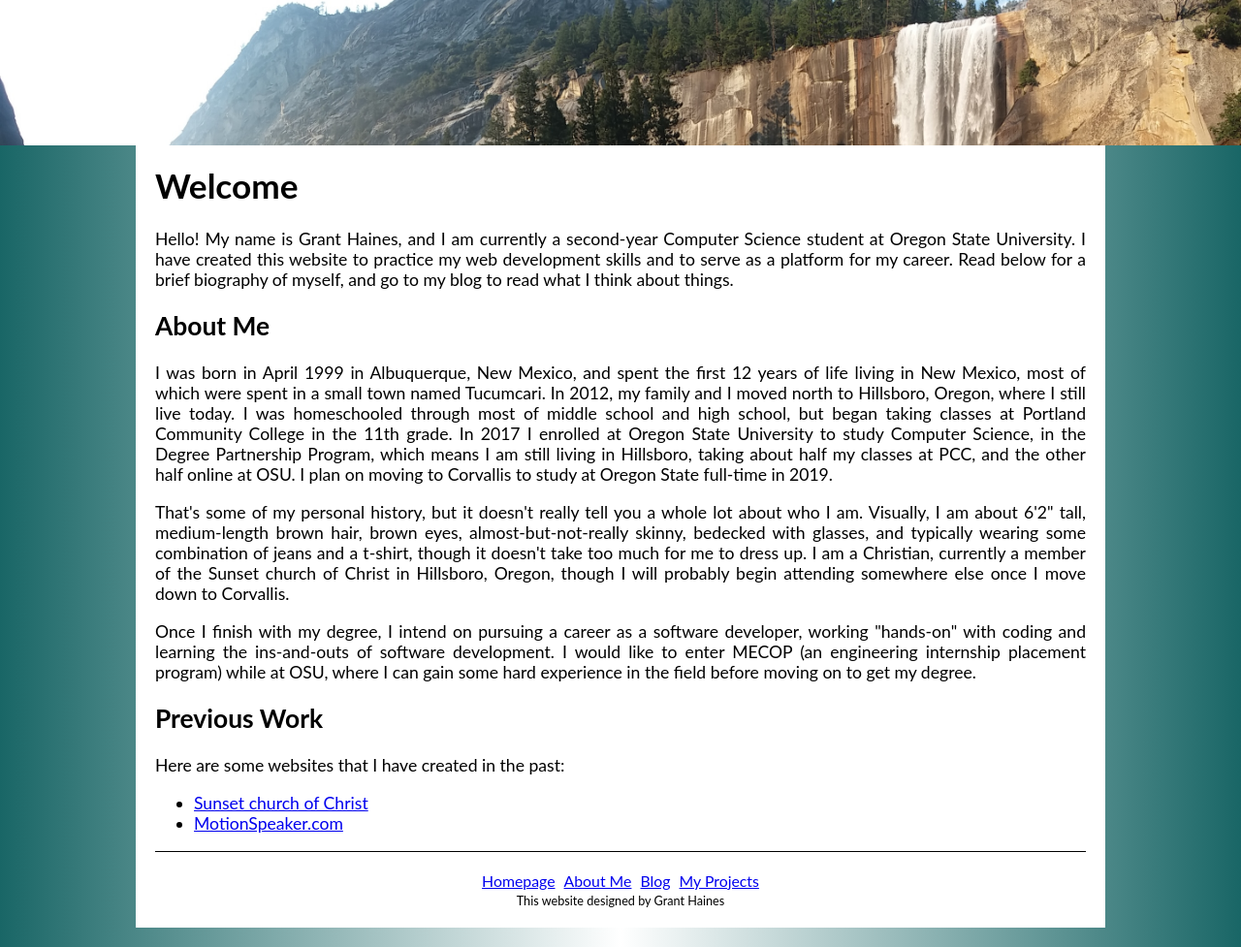
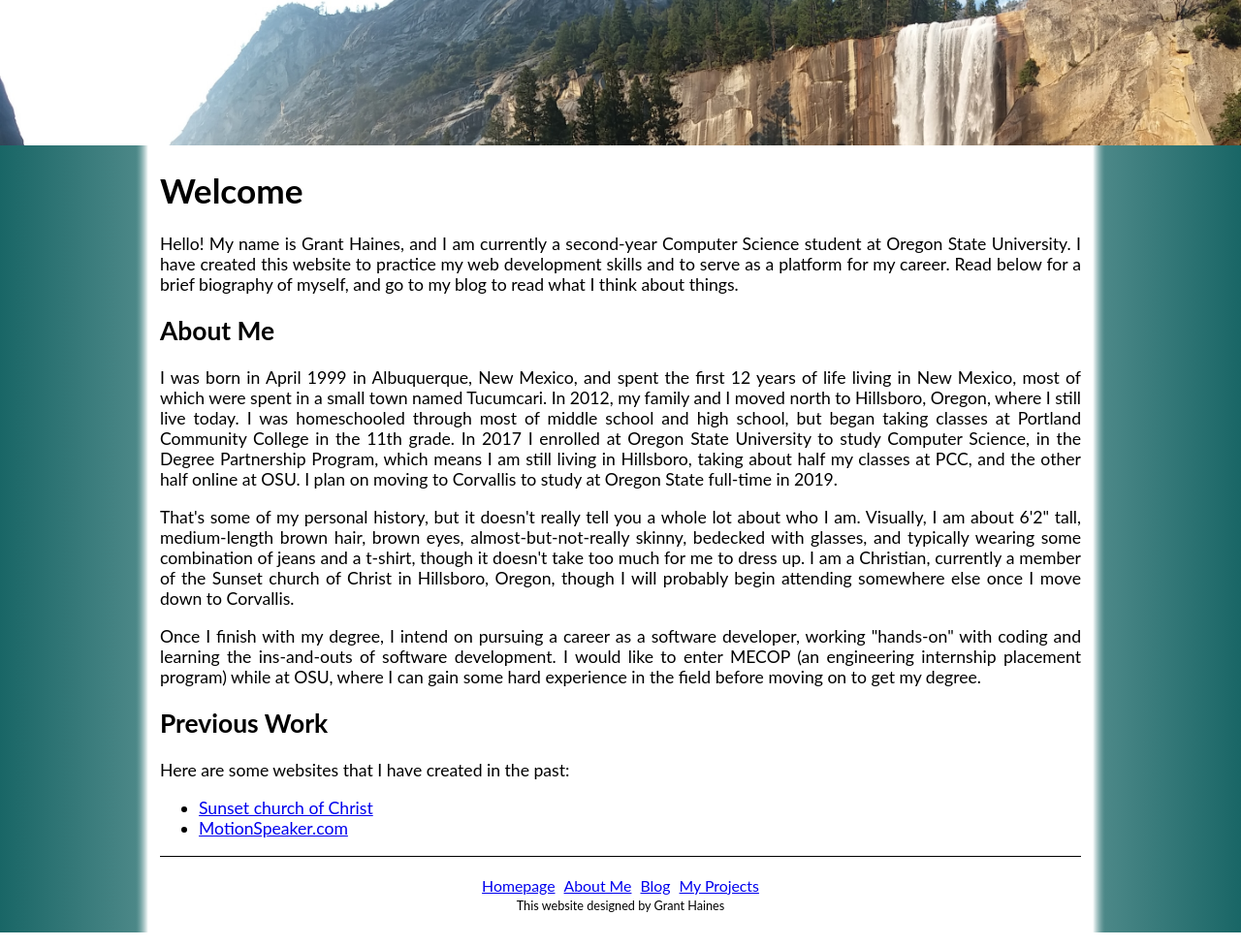
Before and after one commit to GrantHaines/GrantHaines.github.io, a PHP site: page / in a window 1280 px wide. Shown: the part 49-1026 px from the top of the page at 97% size. Run offline with PHP 8.4, Linux system fonts and the light colour scheme.

Commit message:
Blurred content box
Blurred the content box to mix better with the background using a background image.

```diff
--- a/css/homeStyle.css
+++ b/css/homeStyle.css
@@ -1,7 +1,3 @@
-#content h1 {
-	margin-top: 0;
-}
-
 #content p {
 	text-align: justify;
 }
--- a/css/mainStyle.css
+++ b/css/mainStyle.css
@@ -7,13 +7,13 @@ Basic body and html stuff
 html {
 	overflow-y: scroll;
 	min-height: 100%;
+	background-image: linear-gradient(to right, #196666, white, #196666);
 }
 
 body {
 	margin: 0;
 	font-family: Lato, sans-serif;
 	padding-top: 49px;
-	background-image: linear-gradient(to right, #196666, white, #196666);
 
 	min-height: 100%;
 }
@@ -61,9 +61,6 @@ Navigation Bar
 	font-size: 1.3em;
 
 	padding: 10px;
-	/*
-	background-color: #4d4d4d;
-	box-shadow: 0 2px 3px #1a1a1a inset;*/
 }
 
 .navBarButton:hover, #currentPage {
@@ -81,15 +78,20 @@ Content box
 	width: 85%;
 	max-width: 1000px;
 	height: 100%;
+	margin-bottom: 0;
 
-	background-color: white;
+	background-image: url("../images/content2.png");
+	background-position: bottom;
+	background-size: 100%;
 
 	box-sizing: border-box;
-	padding: 20px;
+	padding: 25px;
 	padding-bottom: 0;
 	font-size: 1.1em;
+}
 
-	margin-bottom: 20px;
+#content h1 {
+	margin-top: 0;
 }
 
 #backdrop {
```
Also changed, not shown: images/content.png (added), images/content2.png (added).
